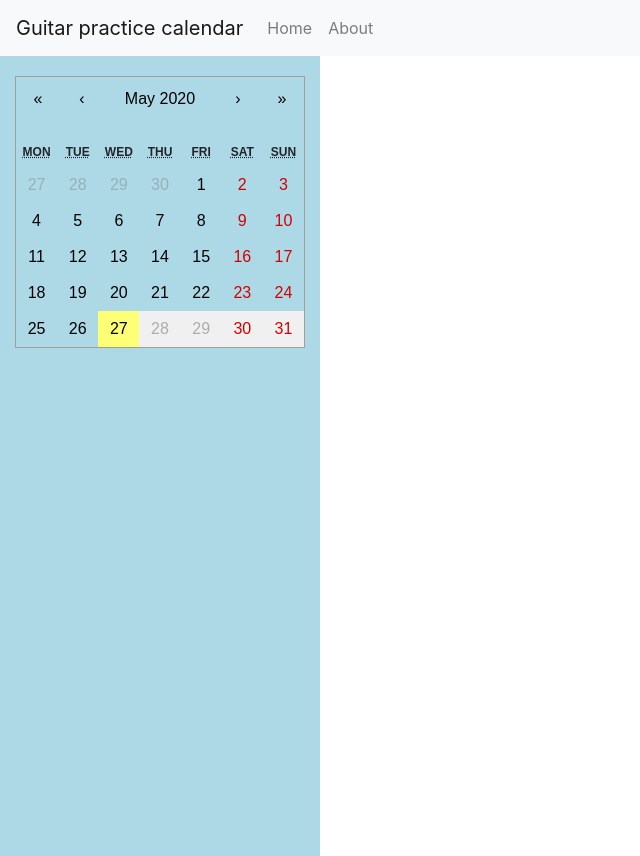
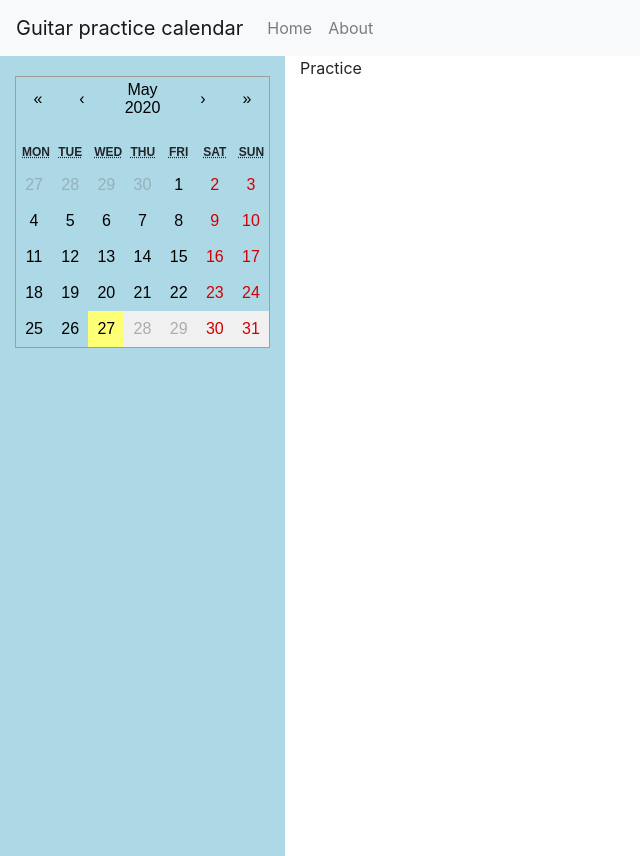
Before and after one commit to rodriguezvalencia/guitar-practice-session-tracker, a React (Create React App) app: page / in a window 1280 px wide. Shown: the whole page, without its empty margins (0-640 px from the left). Before the commit the page ends 800 px from the top, so only its background shows below. Built offline with nearby package versions, Linux system fonts and the light colour scheme.

Commit message:
Light refactor moving each component into its own js file

```diff
--- a/package.json
+++ b/package.json
@@ -33,5 +33,6 @@
       "last 1 firefox version",
       "last 1 safari version"
     ]
-  }
+  },
+  "devDependencies": {}
 }
--- a/public/index.html
+++ b/public/index.html
@@ -28,6 +28,6 @@
   </head>
   <body>
     <noscript>You need to enable JavaScript to run this app.</noscript>
-    <div id="root"></div>
+    <div id="root" class="root"></div>
   </body>
 </html>
--- /dev/null
+++ b/src/component/App.css
@@ -0,0 +1,28 @@
+.component-app {
+  height:100%;
+}
+
+.container.main-container {
+  margin-left: 0;
+  padding-left: 0;
+  height:100%;
+}
+
+.row.main-row {
+  margin-left: 0;
+  height:100%;
+}
+
+.cal-column {
+  background-color: lightblue;
+  height: 100%;
+  position: fixed;
+  z-index: 1;
+  left: 0;
+  overflow-x: hidden;
+  padding-top: 20px;
+}
+
+.daily-cal {
+  background-color: lightblue;
+}
--- /dev/null
+++ b/src/component/App.js
@@ -0,0 +1,25 @@
+import React from "react";
+import GuitarCalendar from "./GuitarCalendar";
+import Header from "./Header";
+import {Container, Row, Col} from 'react-bootstrap';
+import "./App.css";
+
+export default class App extends React.Component {
+  state = {
+  };
+
+
+  render() {
+    return (
+      <div className="component-app">
+        <Header />
+        <Container className="main-container">
+          <Row className="main-row">
+            <Col xs={3} className="sidebar-sticky cal-column"><GuitarCalendar /></Col>
+            <Col>Practice</Col>
+          </Row>
+        </Container>
+      </div>
+    );
+  }
+}
--- /dev/null
+++ b/src/component/GuitarCalendar.css
@@ -0,0 +1,10 @@
+.tile-with-practice {
+  background-color: #27d655;
+}
+.tile-with-no-practice {
+  background-color: #fa5b3e;
+}
+
+.tile-previous-month {
+  opacity: 0.4;
+}
--- /dev/null
+++ b/src/component/GuitarCalendar.js
@@ -0,0 +1,102 @@
+import React from "react";
+import Calendar from 'react-calendar'
+import {Container, Row, Col, Button, Modal, Nav, Navbar, NavDropdown} from 'react-bootstrap';
+
+import 'react-calendar/dist/Calendar.css';
+import './GuitarCalendar.css';
+
+function retrieveTrainingHistory() {
+  var history = localStorage.getItem('history')?new Map(JSON.parse(localStorage.getItem('history'))):new Map();
+  var today = new Date();
+  return history;
+}
+
+export default class GuitarCalendar extends React.Component {
+
+  constructor(props) {
+    super(props);
+    this.state = {
+      history: retrieveTrainingHistory(),
+      show: false,
+      modalDate: new Date().toDateString(),
+    };
+  }
+
+  handleClose() {
+    this.setState({show: false});
+  }
+
+  handleOpen(day) {
+    this.setState(
+      {show: true,
+       modalDate: day.toDateString()}
+    );
+  }
+
+  setNoPractice() {
+    var newHistory = new Map(this.state.history); //Shallow copy is OK
+    newHistory.set(this.state.modalDate, false);
+    this.setState(
+      {history: newHistory}
+    );
+    localStorage.setItem('history', JSON.stringify([...newHistory]));
+  }
+
+  setPractice() {
+    var newHistory = new Map(this.state.history); //Shallow copy is OK
+    newHistory.set(this.state.modalDate, true);
+    this.setState(
+      {history: newHistory}
+    );
+    localStorage.setItem('history', JSON.stringify([...newHistory]));
+  }
+
+  render() {
+   return (
+      <div>
+        <Calendar
+          onClickDay={(value) => this.handleOpen(value)}
+          className='daily-cal'
+          tileClassName={({ date, view }, history) => practiceTile({ date, view }, this.state.history)}
+          tileDisabled={tileDisabled}
+        />
+        <>
+          <Modal show={this.state.show} onHide={() => this.handleClose()}>
+            <Modal.Header closeButton>
+              <Modal.Title>Modal heading</Modal.Title>
+            </Modal.Header>
+            <Modal.Body>Did you exercise on {this.state.modalDate}</Modal.Body>
+            <Modal.Footer>
+              <Button variant="secondary" onClick={() => {this.setNoPractice();this.handleClose()}}>
+                No
+              </Button>
+              <Button variant="primary" onClick={() => {this.setPractice();this.handleClose()}}>
+                Yes
+              </Button>
+            </Modal.Footer>
+          </Modal>
+        </>
+      </div>
+    );
+  }
+}
+
+function tileDisabled({date, view}) {
+  return date > new Date();
+}
+
+function practiceTile({ date, view }, history) {
+  var tileDate = new Date(date);
+  var tileClasses = [];
+  if (tileDate.getMonth() !== new Date().getMonth()) {
+    tileClasses.push('tile-previous-month');
+  }
+  console.log(history);
+  console.log(typeof history);
+  if (history.get(tileDate.toDateString()) === true) {
+    tileClasses.push('tile-with-practice');
+  } else if (history.get(tileDate.toDateString()) === false) {
+    tileClasses.push('tile-with-no-practice');
+  }
+  return tileClasses;
+}
--- /dev/null
+++ b/src/component/Header.js
@@ -0,0 +1,17 @@
+import React from "react";
+import {Nav, Navbar, NavDropdown} from 'react-bootstrap';
+
+export default class Header extends React.Component {
+  render () {
+    return (<Navbar bg="light" expand="lg">
+              <Navbar.Brand href="#home">Guitar practice calendar</Navbar.Brand>
+              <Navbar.Toggle aria-controls="basic-navbar-nav" />
+              <Navbar.Collapse id="basic-navbar-nav">
+                <Nav className="mr-auto">
+                  <Nav.Link href="#home">Home</Nav.Link>
+                  <Nav.Link href="#about">About</Nav.Link>
+                </Nav>
+              </Navbar.Collapse>
+            </Navbar>);
+  }
+}
--- a/src/index.css
+++ b/src/index.css
@@ -1,24 +1,5 @@
-.cal-column {
-  background-color: lightblue;
+html,body { height:100%; }
+
+.root {
   height: 100%;
-  position: fixed;
-  z-index: 1;
-  left: 0;
-  overflow-x: hidden;
-  padding-top: 20px;
 }
-
-.daily-cal {
-  background-color: lightblue;
-}
-
-.tile-with-practice {
-  background-color: #27d655;
-}
-.tile-with-no-practice {
-  background-color: #fa5b3e;
-}
-
-.tile-previous-month {
-  opacity: 0.4;
-}
--- a/src/index.js
+++ b/src/index.js
@@ -1,144 +1,9 @@
-import React, { useState }  from 'react';
+import React from 'react';
+import App from "./component/App";
+import "./index.css";
 import ReactDOM from 'react-dom';
-import Calendar from 'react-calendar'
 
-import {Container, Row, Col, Button, Modal, Nav, Navbar, NavDropdown} from 'react-bootstrap';
-//import Row from 'react-bootstrap/Row';
-//import Col from 'react-bootstrap/Col';
-//import Button from 'react-bootstrap/Button';
-//import Modal from 'react-bootstrap/Modal';
-
-import 'react-calendar/dist/Calendar.css';
 import 'bootstrap/dist/css/bootstrap.min.css';
 import './index.css';
 
-function retrieveTrainingHistory() {
-  var history = localStorage.getItem('history')?new Map(JSON.parse(localStorage.getItem('history'))):new Map();
-  var today = new Date();
-  return history;
-}
-
-class Header extends React.Component {
-  render () {
-    return (<Navbar bg="light" expand="lg">
-              <Navbar.Brand href="#home">Guitar practice calendar</Navbar.Brand>
-              <Navbar.Toggle aria-controls="basic-navbar-nav" />
-              <Navbar.Collapse id="basic-navbar-nav">
-                <Nav className="mr-auto">
-                  <Nav.Link href="#home">Home</Nav.Link>
-                  <Nav.Link href="#about">About</Nav.Link>
-                </Nav>
-              </Navbar.Collapse>
-            </Navbar>);
-  }
-}
-
-class Columns extends React.Component {
-  render () {
-    return (<Container>
-      <Row>
-        <Col xs={3} className="sidebar-sticky cal-column"><Practice /></Col>
-        <Col>Practice</Col>
-      </Row>
-    </Container>);
-  }
-}
-
-class Practice extends React.Component {
-
-  constructor(props) {
-    super(props);
-    this.state = {
-      history: retrieveTrainingHistory(),
-      show: false,
-      modalDate: new Date().toDateString(),
-    };
-  }
-
-  handleClose() {
-    this.setState({show: false});
-  }
-
-  handleOpen(day) {
-    this.setState(
-      {show: true,
-       modalDate: day.toDateString()}
-    );
-  }
-
-  setNoPractice() {
-    var newHistory = new Map(this.state.history); //Shallow copy is OK
-    newHistory.set(this.state.modalDate, false);
-    this.setState(
-      {history: newHistory}
-    );
-    localStorage.setItem('history', JSON.stringify([...newHistory]));
-  }
-
-  setPractice() {
-    var newHistory = new Map(this.state.history); //Shallow copy is OK
-    newHistory.set(this.state.modalDate, true);
-    this.setState(
-      {history: newHistory}
-    );
-    localStorage.setItem('history', JSON.stringify([...newHistory]));
-  }
-
-  render() {
-   return (
-      <div>
-        <Calendar
-          onClickDay={(value) => this.handleOpen(value)}
-          className='daily-cal'
-          tileClassName={({ date, view }, history) => practiceTile({ date, view }, this.state.history)}
-          tileDisabled={tileDisabled}
-        />
-        <>
-          <Modal show={this.state.show} onHide={() => this.handleClose()}>
-            <Modal.Header closeButton>
-              <Modal.Title>Modal heading</Modal.Title>
-            </Modal.Header>
-            <Modal.Body>Did you exercise on {this.state.modalDate}</Modal.Body>
-            <Modal.Footer>
-              <Button variant="secondary" onClick={() => {this.setNoPractice();this.handleClose()}}>
-                No
-              </Button>
-              <Button variant="primary" onClick={() => {this.setPractice();this.handleClose()}}>
-                Yes
-              </Button>
-            </Modal.Footer>
-          </Modal>
-        </>
-      </div>
-    );
-  }
-}
-
-function tileDisabled({date, view}) {
-  return date > new Date();
-}
-
-function practiceTile({ date, view }, history) {
-  var tileDate = new Date(date);
-  var tileClasses = [];
-  if (tileDate.getMonth() !== new Date().getMonth()) {
-    tileClasses.push('tile-previous-month');
-  }
-  console.log(history);
-  console.log(typeof history);
-  if (history.get(tileDate.toDateString()) === true) {
-    tileClasses.push('tile-with-practice');
-  } else if (history.get(tileDate.toDateString()) === false) {
-    tileClasses.push('tile-with-no-practice');
-  }
-  return tileClasses;
-}
-
-// ========================================
-ReactDOM.render(
-  <>
-    <Header />
-    <Columns />
-  </>,
-  document.getElementById('root')
-);
+ReactDOM.render(<App />, document.getElementById("root"));
```
Also changed, not shown: 2 other files (tests, documents, lock files or other folders).
